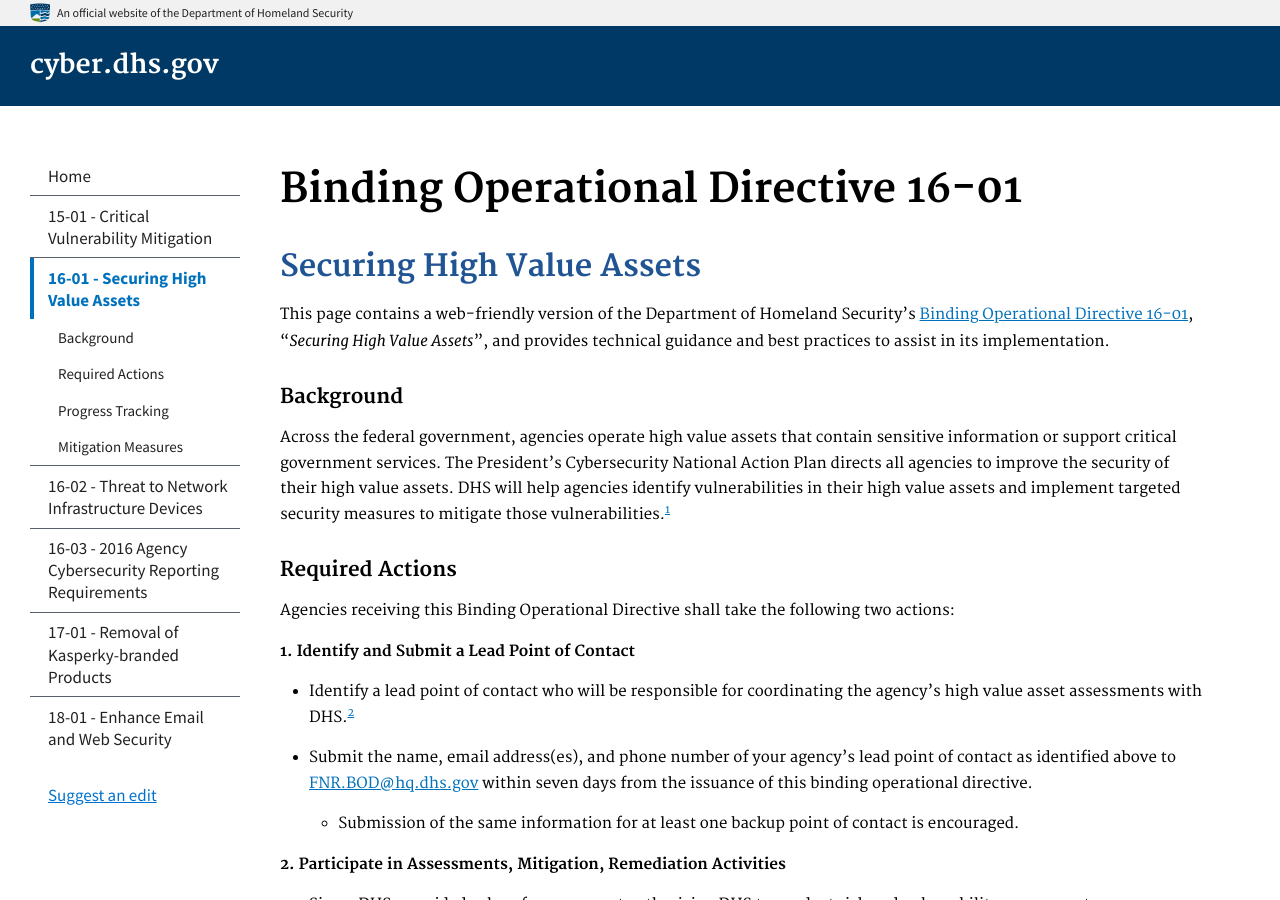
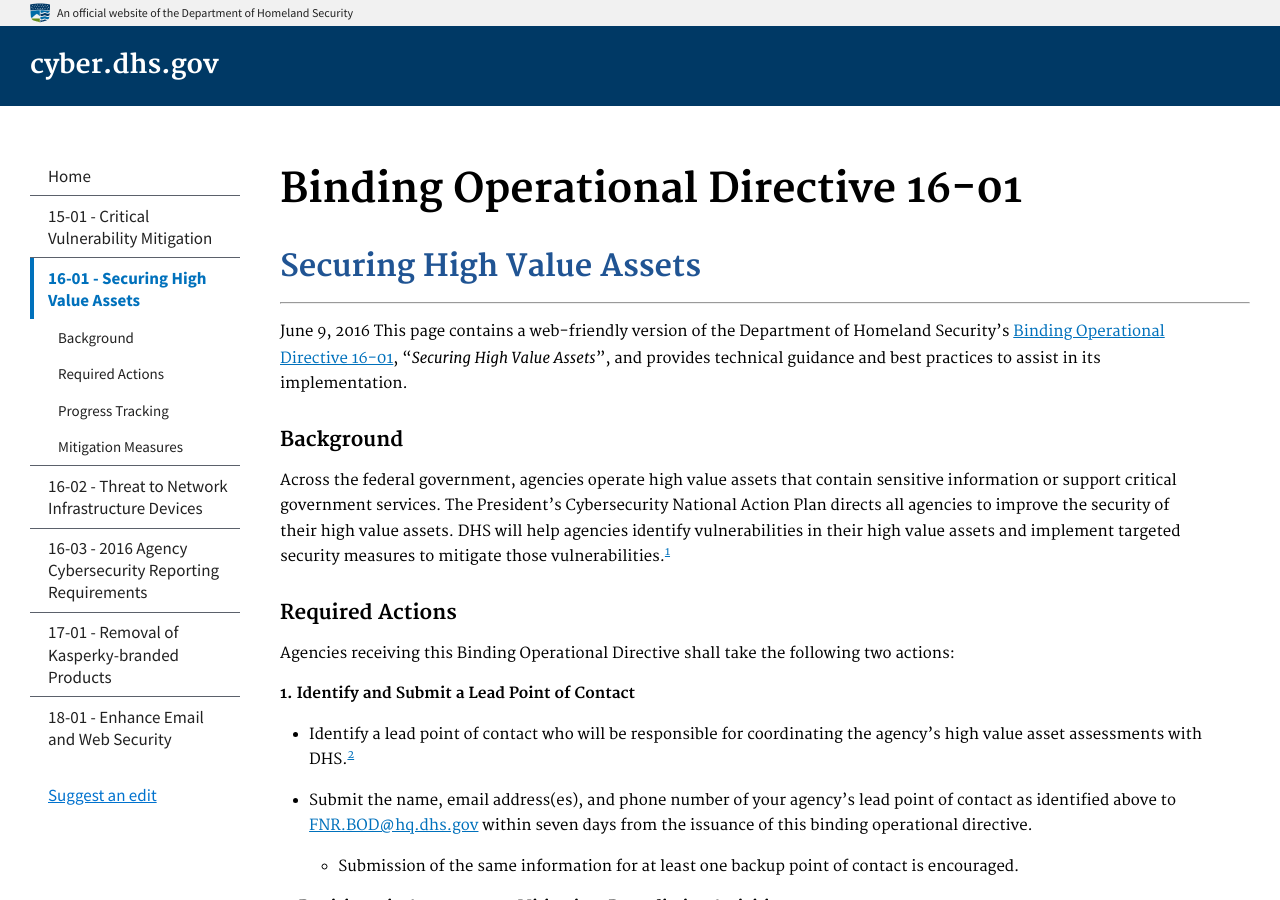
Before and after one commit to cisagov/cyber.dhs.gov, a Jekyll site: the page built from pages/16-01.md, in a window 1280 px wide and 900 px high. Built offline with Jekyll 4.4.1, drawn with Linux system fonts in a browser that asks for light colours.

Commit message:
Update 16-01.md

```diff
--- a/pages/16-01.md
+++ b/pages/16-01.md
@@ -14,7 +14,8 @@ subnav:
     href: "#appendix-a-high-value-asset-mitigation-measures"
 ---
 ## Securing High Value Assets
-
+---
+June 9, 2016
 This page contains a web-friendly version of the Department of Homeland Security's [Binding Operational Directive 16-01](/assets/report/bod-16-01.pdf), “_Securing High Value Assets_”, and provides technical guidance and best practices to assist in its implementation.
 
 
```
